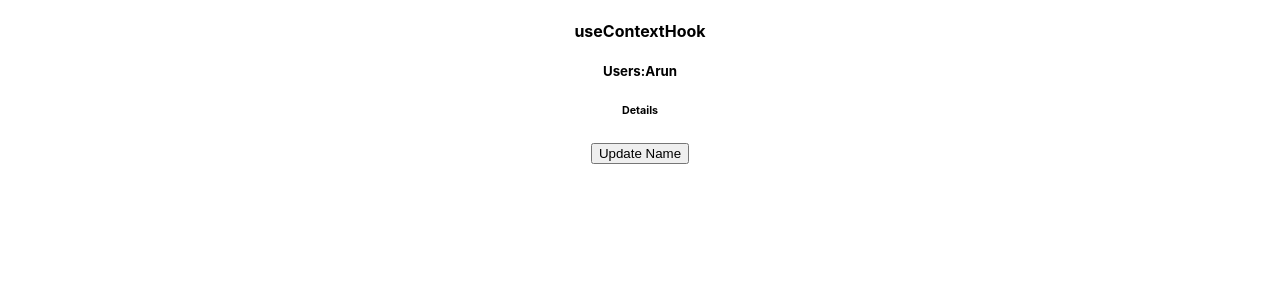
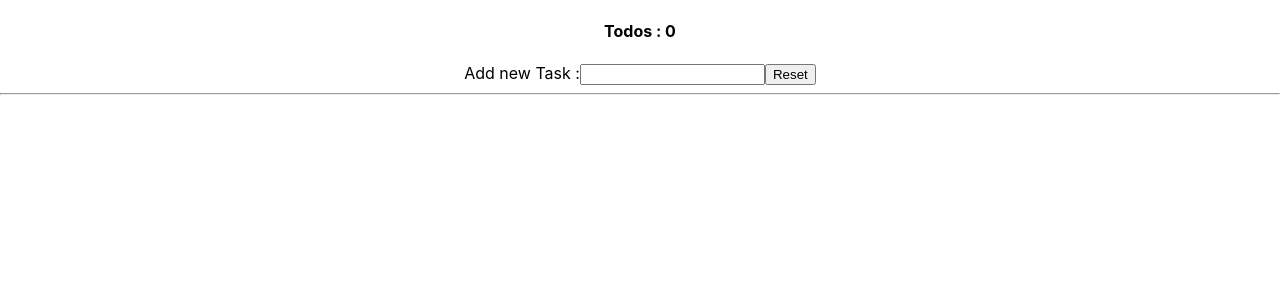
Before and after one commit to Arunarchitect/reacttutorialnisha, a React (Create React App) app: page / in a window 1280 px wide. Shown: the top 300 px of the page. Built offline with nearby package versions, Linux system fonts and the light colour scheme.

Commit message:
combining useReducer and useContext Hooks

```diff
--- a/src/App.js
+++ b/src/App.js
@@ -1,12 +1,14 @@
 import './App.css';
-import UsersDashboard from './useContextHook/UsersDashboard';
+import Todos from './useReducer/todos';
+
+
 
 
 function App() {
 
   return (
   <div className='App'>
-    <UsersDashboard  />
+    <Todos  />
   </div>
   );
 }
--- /dev/null
+++ b/src/context/TodosContext.js
@@ -0,0 +1,5 @@
+import { createContext } from "react";
+
+const TodosContext = createContext(null);
+
+export default TodosContext;
--- /dev/null
+++ b/src/useReducer/Header.js
@@ -0,0 +1,15 @@
+import React from 'react'
+import TodosContext from '../context/TodosContext'
+import { useContext } from 'react'
+
+const Header = () => {
+    const {todos} = useContext(TodosContext);
+
+  return (
+    <div>
+        <h4>Todos : {todos.length}</h4>
+    </div>
+  )
+}
+
+export default Header
--- a/src/useReducer/TodoList.js
+++ b/src/useReducer/TodoList.js
@@ -1,7 +1,10 @@
 
 import { TODOS_ACTIONS } from "./todos"
+import { useContext } from "react"
+import TodosContext from "../context/TodosContext"
 
-const TodoList = ({todos, dispatch}) => {
+const TodoList = () => {
+  const {todos, dispatch} = useContext(TodosContext);
   return (
     <>
         {todos.map(todo => (
--- a/src/useReducer/todos.js
+++ b/src/useReducer/todos.js
@@ -1,5 +1,8 @@
 import { useReducer } from "react"
 import TodoList from "./TodoList";
+import Header from "./Header";
+import TodosContext from "../context/TodosContext";
+
 
 const initialState = [];
 
@@ -33,11 +36,17 @@ function init(initialState){
 }
 const Todos = () => {
     const [todos, dispatch]= useReducer(reducer, initialState, init);
+    const data = {
+        todos,
+        dispatch
+    }
 
 
     return (
-        <>
-            <h4>Todo List {todos.length} </h4>
+        <TodosContext.Provider value={data}>
+
+            {/* <h4>Todo List {todos.length} </h4> */}
+            <Header  />
             Add new Task :
             <input
                 type="text"
@@ -49,9 +58,9 @@ const Todos = () => {
             />
             <button onClick={()=> dispatch({type:TODOS_ACTIONS.RESET_TODOS, payload:initialState})}>Reset</button>
             <hr />
-            <TodoList todos={todos} dispatch={dispatch}/>
+            <TodoList />
 
-        </>
+        </TodosContext.Provider>
     )
 }
 
```
